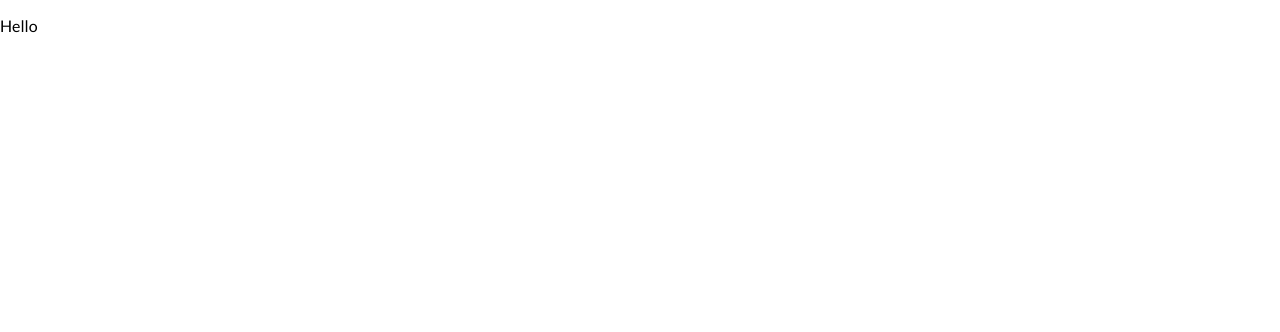
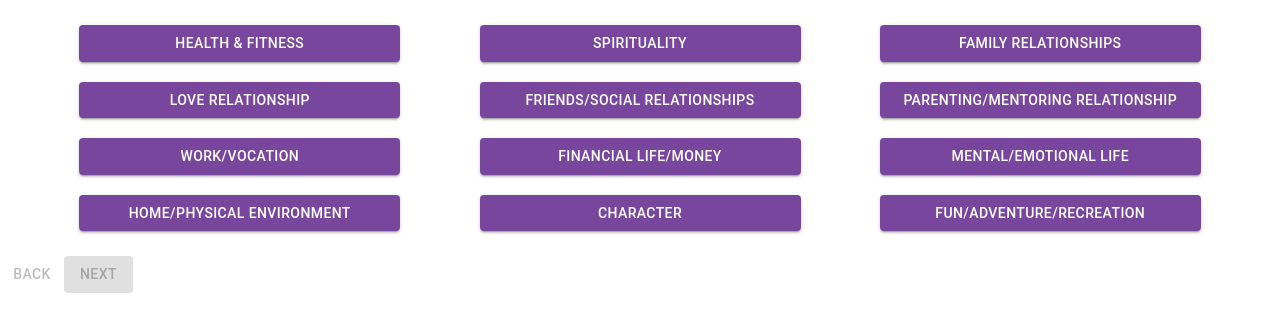
Before and after one commit to toddlasley/react-demo, a React (Create React App) app: page / in a window 1280 px wide. Shown: the top 332 px of the page. Built offline with nearby package versions, Linux system fonts and the light colour scheme.

Commit message:
Stepper component renders aspect buttons and tooltips appear on hover for each life aspect

```diff
--- a/src/components/Stepper/Stepper.scss
+++ b/src/components/Stepper/Stepper.scss
@@ -1,50 +1,17 @@
-div#form-container {
-    display: flex;
-    justify-content: space-between;
+div#aspect-rows-container {
+    padding: 25px 0;
 
-    form {
-        display: inline-block;
-        width: 500px;
+    div.button-row {
+        display: flex;
+        justify-content: space-evenly;
 
-        .input-row {
-            padding: 20px 0;
-            display: flex;
-            justify-content: left;
-
-            div.text-input {
-                width: 257px;
-
-                p {
-                    position: absolute;
-                    top: 55px;
-                    margin-left: 2px;
-                }
-            }
-
-            div.number-input {
-                max-width: 188px;
-                margin-left: 15px;
-
-                p {
-                    position: absolute;
-                    top: 55px;
-                    width: 200px;
-                    line-height: 1.2;
-                    margin-left: 2px;
-                }
-            }
-
-            button.remove-row-btn {
-                height: 35px;
-                width: 35px;
-                margin-top: 10px;
-                margin-left: 5px;
-            }
+        &:not(:first-child):not(:last-child) {
+            margin: 20px 0;
         }
 
-        button#add-category-btn {
-            margin: 15px auto 0;
-            display: block;
+        button.aspect-button {
+            width: 321px;
+
         }
     }
 }
--- a/src/components/Stepper/Stepper.tsx
+++ b/src/components/Stepper/Stepper.tsx
@@ -1,21 +1,121 @@
 import React from 'react';
-import { createMuiTheme } from '@material-ui/core';
+import { Button, createMuiTheme, Theme, ThemeProvider, Tooltip, withStyles } from '@material-ui/core';
 import './Stepper.scss';
 import '../../styles/variables.scss';
-import { MATERIAL_FORM_THEME } from '../../config/constants';
+import { LIFE_ASPECTS, MATERIAL_FORM_THEME } from '../../config/constants';
 
 const theme = createMuiTheme(MATERIAL_FORM_THEME);
+
+const HtmlTooltip = withStyles((theme: Theme) => ({
+    tooltip: {
+        backgroundColor: 'black',
+        color: 'white',
+        fontSize: theme.typography.pxToRem(12)
+    },
+}))(Tooltip);
 
 export class Stepper extends React.Component {
     public state: any;
 
+    private readonly MAX_ASPECTS_PER_ROW = 3;
+
     constructor(props: any) {
         super(props);
 
-        this.state = {};
+        this.state = {
+            activeStep: 0
+        };
+    }
+
+    get nextButtonDisabled() {
+        return true;
+    }
+
+    get confirmButtonText() {
+        return 'Next';
+    }
+
+    get aspectSelectionElementRows(): JSX.Element[] {
+        const rows = [];
+
+        for(let row = 0; row < Math.ceil(LIFE_ASPECTS.length / this.MAX_ASPECTS_PER_ROW); row++) {
+            const startingIndex = row * this.MAX_ASPECTS_PER_ROW;
+            const aspects = LIFE_ASPECTS.slice(startingIndex, startingIndex + this.MAX_ASPECTS_PER_ROW);
+            const buttons: JSX.Element[] = [];
+
+            aspects.forEach((aspect) => {
+                buttons.push(
+                    <HtmlTooltip
+                        key={'tooltip' + aspect.name}
+                        title={aspect.description}
+                        placement="top-start"
+                    >
+                        <Button
+                            key={aspect.name}
+                            variant="contained"
+                            color="primary"
+                            className="aspect-button"
+                        >
+                            {aspect.name}
+                        </Button>
+                    </HtmlTooltip>
+                );
+            });
+
+            while ( buttons.length < this.MAX_ASPECTS_PER_ROW ) {
+                buttons.push(
+                    <span key={'faux' + buttons.length.toString()} className="faux-button"></span>
+                );
+            }
+
+            rows.push(
+                <div key={'row' + row.toString()} className="button-row">
+                    {buttons}
+                </div>
+            );
+        }
+
+        return rows;
     }
 
     render() {
-        return <p>Hello</p>;
+        return (
+            <ThemeProvider theme={theme}>
+                <div>
+                    <div>
+                        {
+                            this.state.activeStep === 0
+                            ?
+                                <div id="aspect-rows-container">
+                                    {this.aspectSelectionElementRows}
+                                </div>
+
+                            : <p>Not on first page</p>
+                        }
+
+                        <div>
+                            <Button disabled={this.state.activeStep === 0} onClick={this.handleBack}>
+                                Back
+                            </Button>
+                            <Button disabled={this.nextButtonDisabled} variant="contained" color="primary" onClick={this.handleNext}>
+                                {this.confirmButtonText}
+                            </Button>
+                        </div>
+                    </div>
+                </div>
+            </ThemeProvider>
+        );
+    }
+
+    handleBack(event: any): void {
+        event.preventDefault();
+
+        this.setState({ activeStep: this.state.activeStep - 1 });
+    }
+
+    handleNext(event: any): void {
+        event.preventDefault();
+
+        this.setState({ activeStep: this.state.activeStep + 1 });
     }
 }
--- a/src/config/constants.ts
+++ b/src/config/constants.ts
@@ -8,3 +8,54 @@ export const MATERIAL_FORM_THEME = {
         }
     }
 };
+
+export const LIFE_ASPECTS = [
+    {
+        name: 'Health & Fitness',
+        description: 'The state of your health and physical body as well as your relationship with your body, with physical activity, with food and nourishment, etc.'
+    },
+    {
+        name: 'Spirituality',
+        description: 'Our relationship with that which is greater than us, and unifies life; includes spiritual practices.'
+    },
+    {
+        name: 'Family relationships',
+        description: 'Your current family unit, your family of origin, or your family of choice.'
+    },
+    {
+        name: 'Love relationship',
+        description: 'Your relationship with a partner or significant other.'
+    },
+    {
+        name: 'Friends/Social relationships',
+        description: 'All of the other groups you interact with that are significant.'
+    },
+    {
+        name: 'Parenting/mentoring relationship',
+        description: 'Your relationship with your children or those you mentor.'
+    },
+    {
+        name: 'Work/Vocation',
+        description: 'Any form of you-in-action, including a job, hobby, volunteering, running a household, etc.'
+    },
+    {
+        name: 'Financial life/money',
+        description: 'Your financial picture as well as your relationship with money and abundance.'
+    },
+    {
+        name: 'Mental/emotional life',
+        description: 'General level of happiness, love of learning, clarity of thought, ability to focus on what’s important, ability to feel & express emotion.'
+    },
+    {
+        name: 'Home/physical environment',
+        description: 'Physical and nonphysical qualities of your home and other significant environments.'
+    },
+    {
+        name: 'Character',
+        description: 'Innate strengths, favorite qualities or those you admire in others, who you are and what you stand for.'
+    },
+    {
+        name: 'Fun/Adventure/Recreation',
+        description: 'What you do for the joy of doing it, how you play.'
+    }
+];
```
Also changed, not shown: package.json (+4 -4 lines), 1 other file (tests, documents, lock files or other folders).
